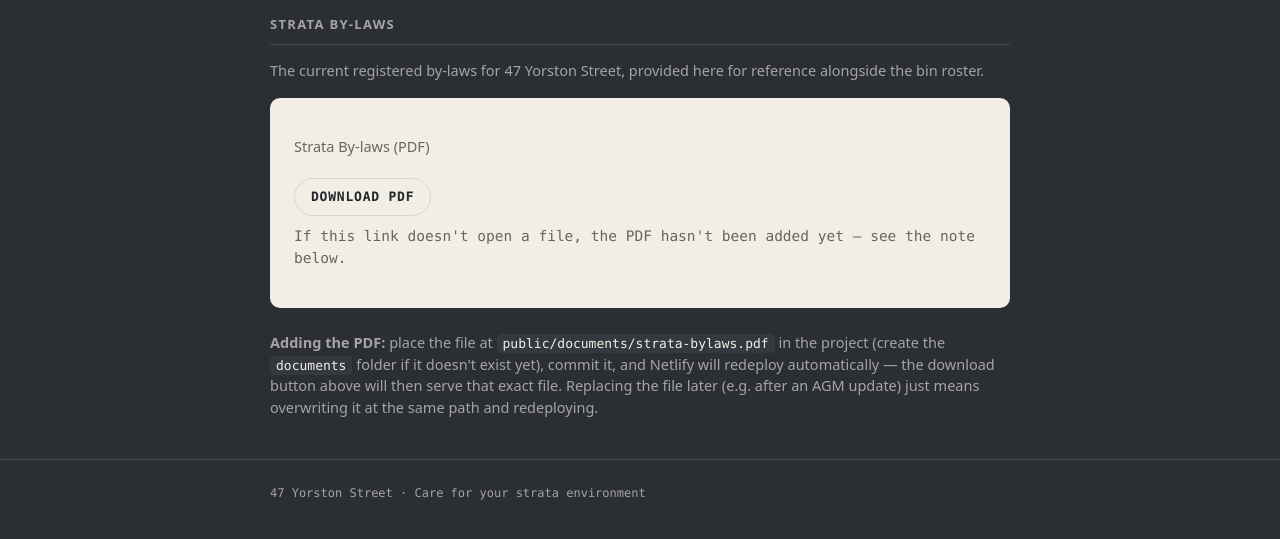
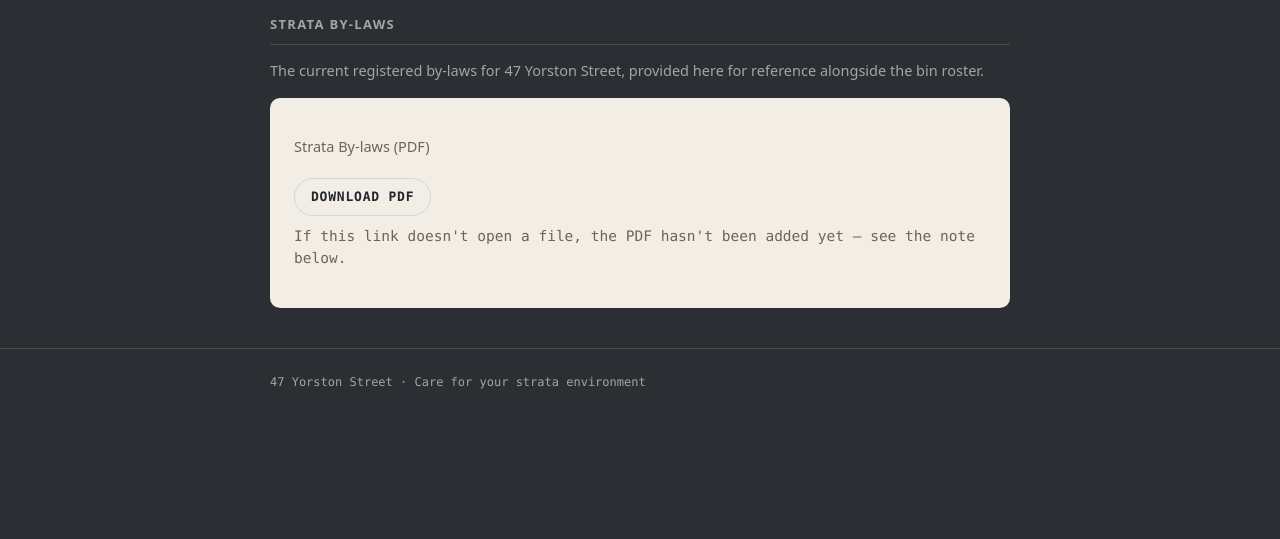
Before and after one commit to maxmoorephotography/bins-roster, a website: page public/bylaws.html in a window 1280 px wide. Shown: the part 203-742 px from the top of the page. Drawn offline with Linux system fonts and the light colour scheme.

Commit message:
Add files via upload

```diff
--- a/public/bylaws.html
+++ b/public/bylaws.html
@@ -30,14 +30,14 @@
       <p class="bylaws-missing">If this link doesn't open a file, the PDF hasn't been added yet — see the note below.</p>
     </div>
 
-    <p class="bylaws-note" style="margin-top:24px;">
+<!--  <p> class="bylaws-note" style="margin-top:24px;">
       <strong>Adding the PDF:</strong> place the file at
       <code>public/documents/strata-bylaws.pdf</code> in the project (create the
       <code>documents</code> folder if it doesn't exist yet), commit it, and
       Netlify will redeploy automatically — the download button above will
       then serve that exact file. Replacing the file later (e.g. after an
       AGM update) just means overwriting it at the same path and redeploying.
-    </p>
+    </p> -->
   </section>
 
 </main>
```
